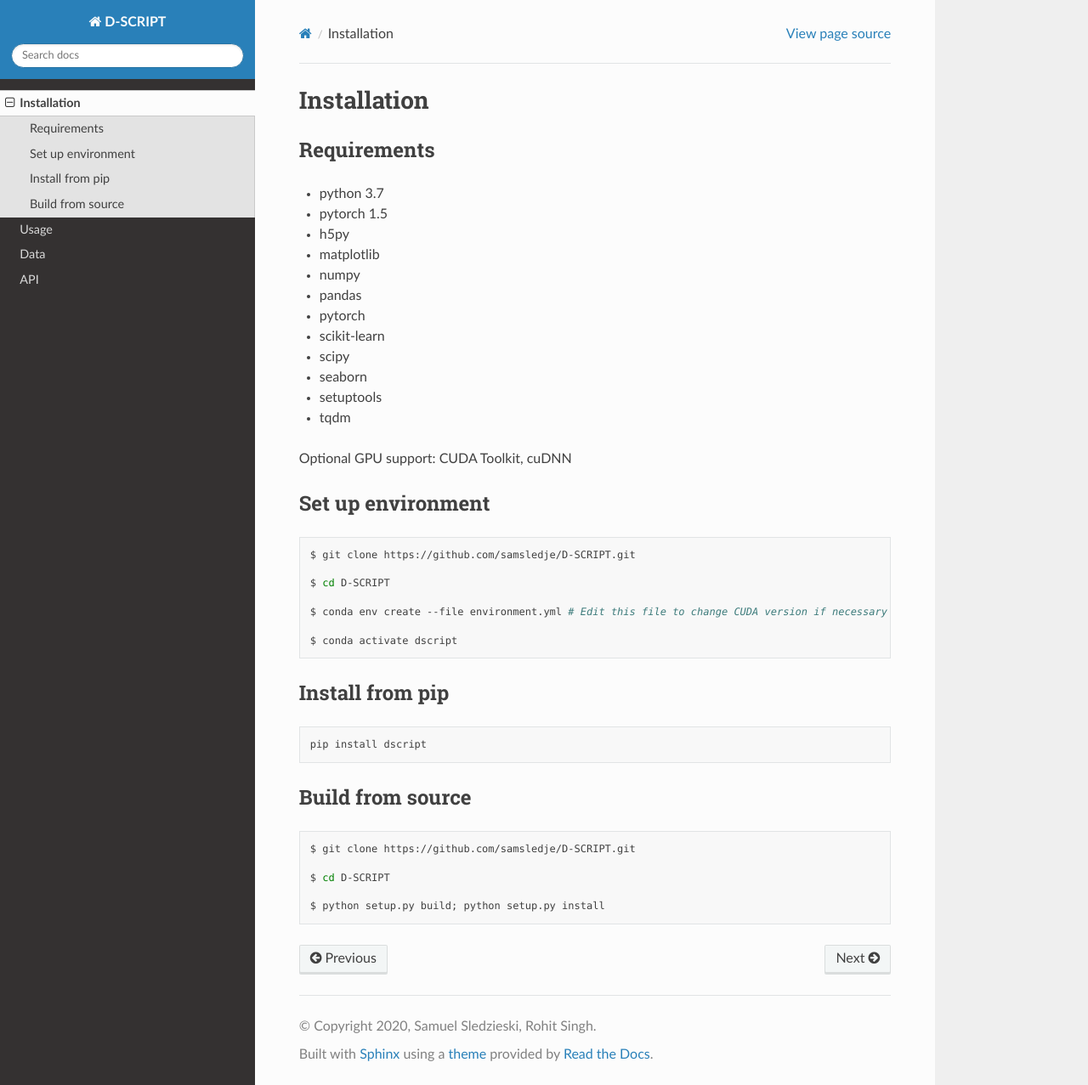
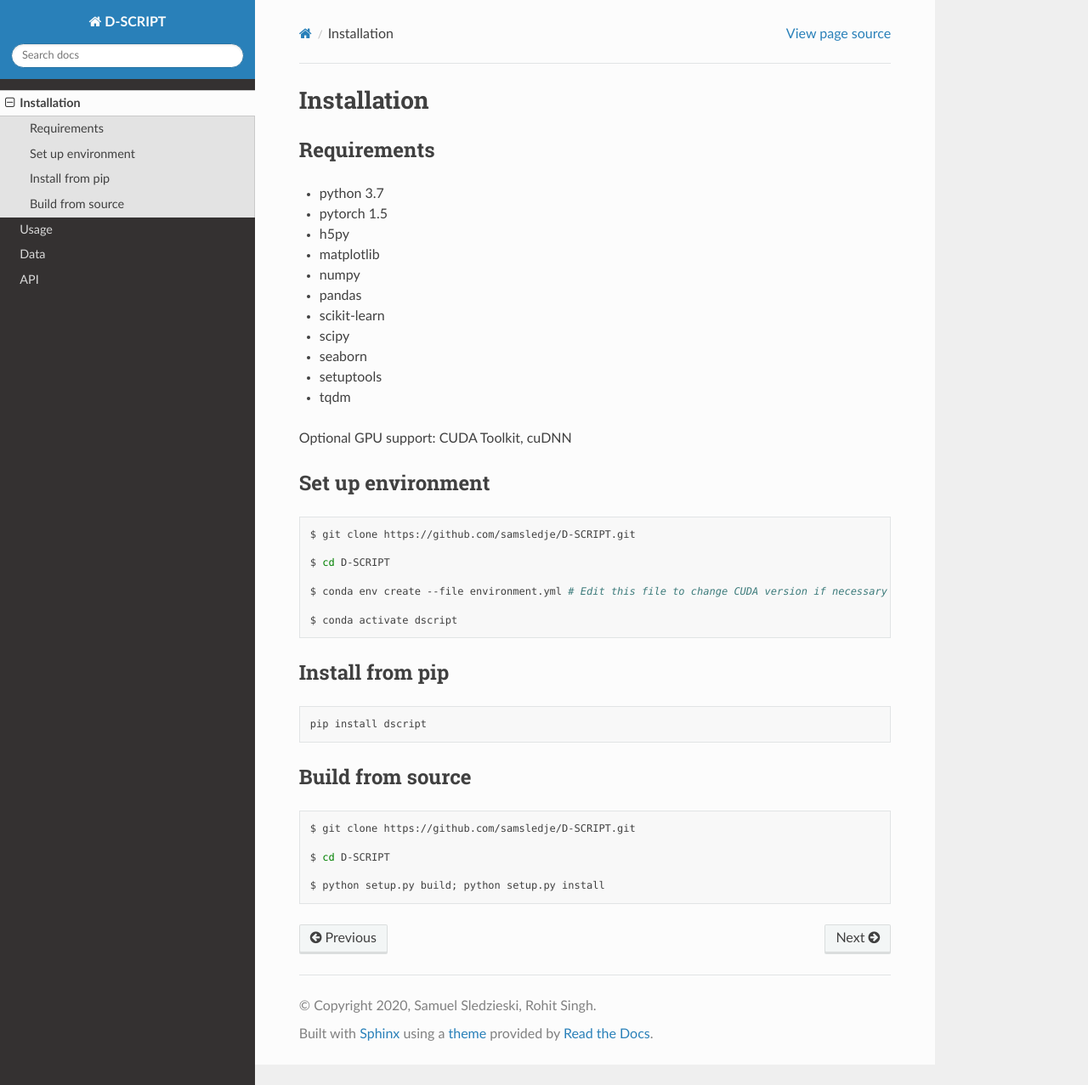
Before and after one commit to samsledje/D-SCRIPT, a Sphinx documentation site: the page built from docs/source/installation.rst, in a window 1280 px wide and 1277 px high. Shown: the whole window at 85% size. Built offline with Sphinx 7.4.7 and the Read the Docs theme 2.0.0, drawn with Linux system fonts in a browser that asks for light colours.

Commit message:
removed duplicate pytorch requirement in docs

```diff
--- a/docs/source/installation.rst
+++ b/docs/source/installation.rst
@@ -9,7 +9,6 @@
 - matplotlib
 - numpy
 - pandas
-- pytorch
 - scikit-learn
 - scipy
 - seaborn
```
Also changed, not shown: 5 other files.
